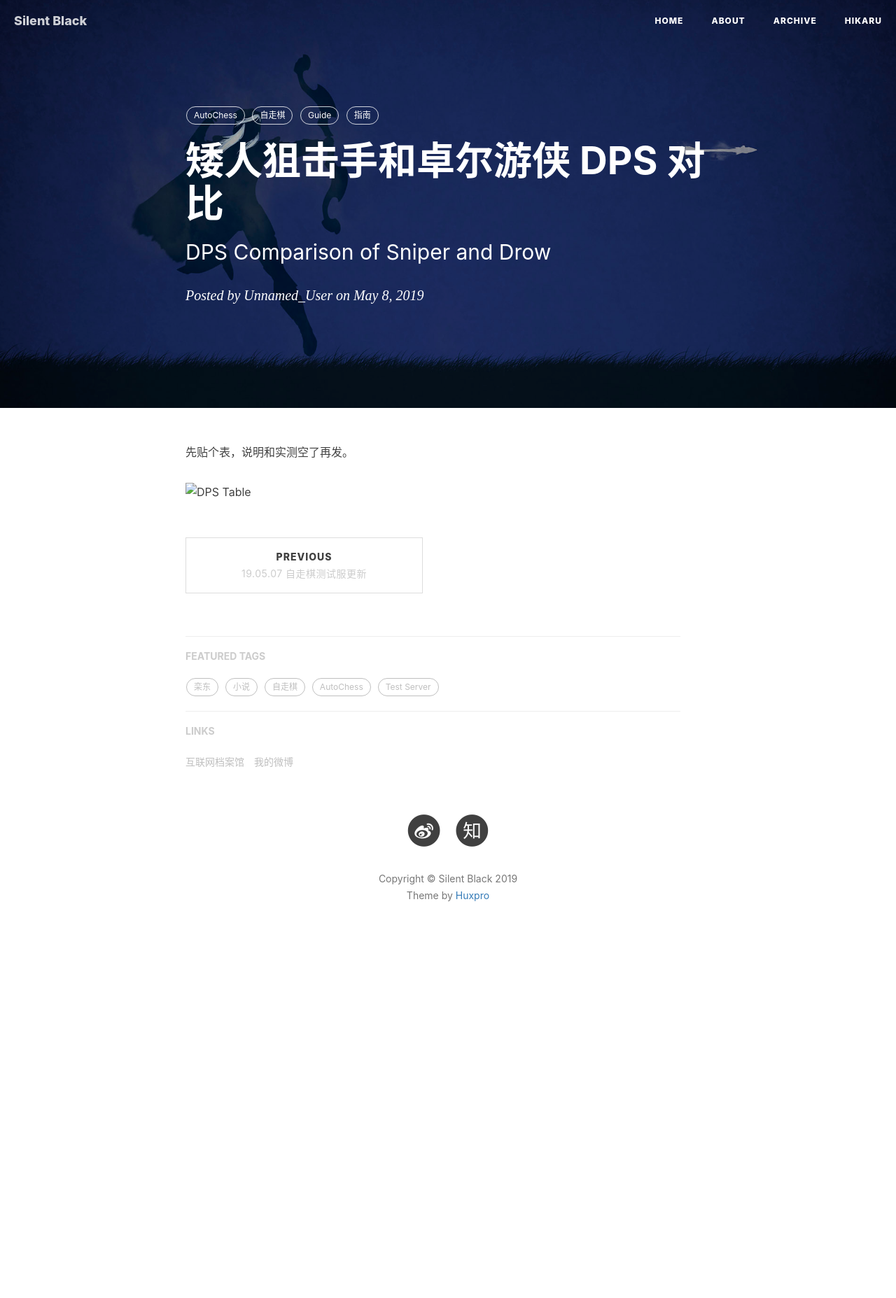
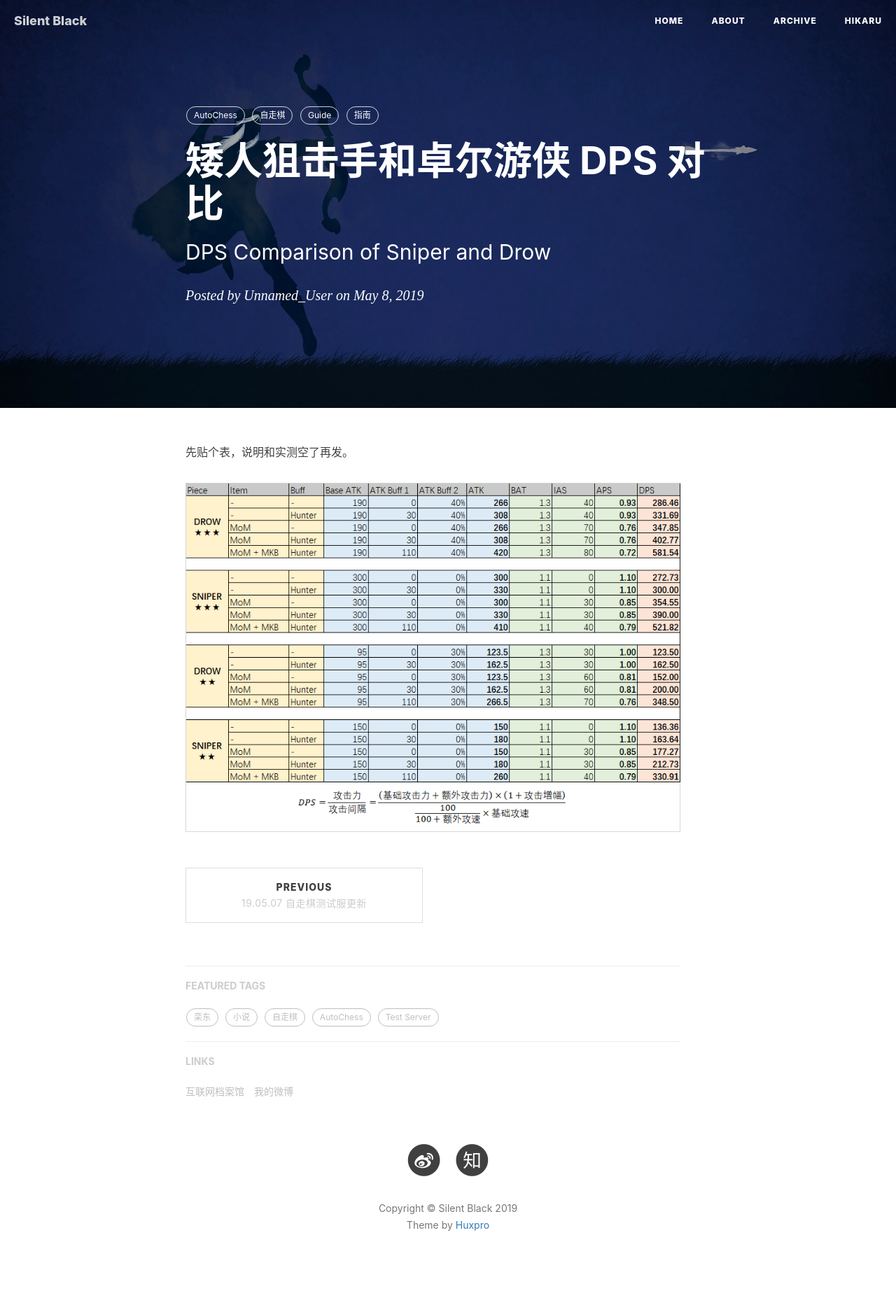
Before and after one commit to zizouqi/zizouqi.github.io, a Jekyll site: the page built from _posts/2019-05-08-sniper-drow-dps.md, in a window 1280 px wide. Shown: the whole page at 70% size. Built offline with Jekyll 4.4.1, drawn with Linux system fonts in a browser that asks for light colours; nearby versions of some CDN libraries; comment, search, counter and statistics services are not loaded; before the commit the page ends 1384 px from its top, so only the background shows below that.

Commit message:
Update 2019-05-08-sniper-drow-dps.md

```diff
--- a/_posts/2019-05-08-sniper-drow-dps.md
+++ b/_posts/2019-05-08-sniper-drow-dps.md
@@ -14,4 +14,4 @@ tags:
 
 先贴个表，说明和实测空了再发。
 
-![DPS Table](/img/in-post/post-190507/post-sniper-drow-dps/table.png)
+![DPS Table](/img/in-post/post-sniper-drow-dps/table.png)
```
